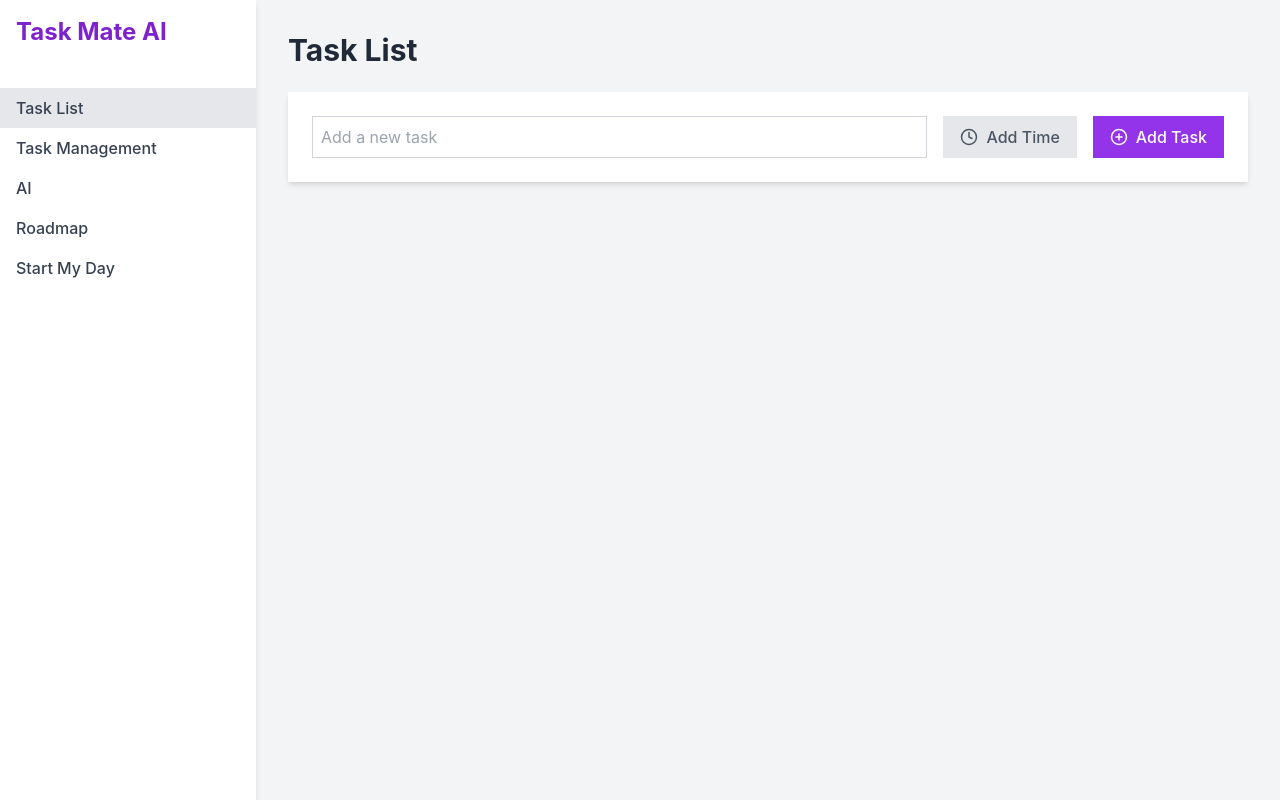
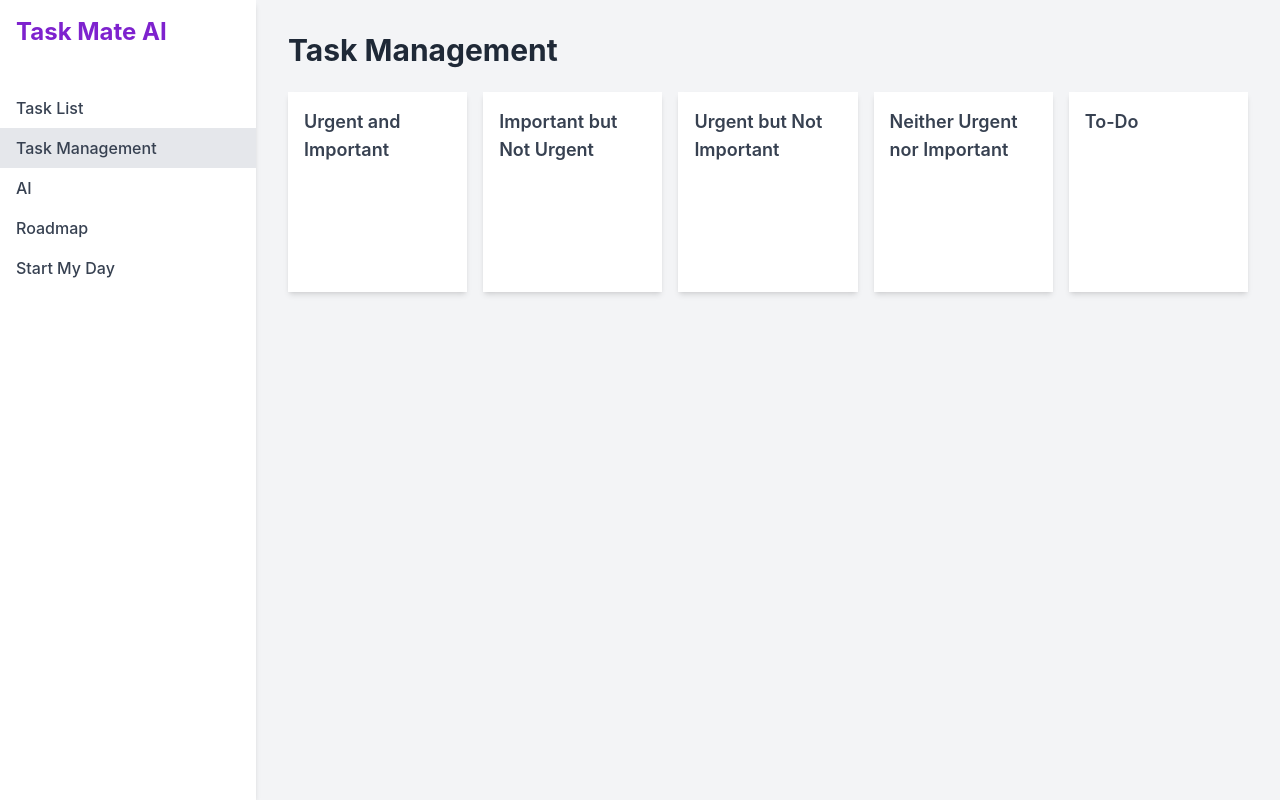
Before and after one commit to vishalraghav0289/Taskmate-AI, a React (Vite) app in the folder Taskmate-AI/: page /tasklist in a window 1280 px wide. Built offline with nearby package versions, Linux system fonts and the light colour scheme.

Commit message:
version: 1.5.0

```diff
--- a/Taskmate-AI/package.json
+++ b/Taskmate-AI/package.json
@@ -17,6 +17,7 @@
     "clsx": "^2.1.1",
     "lucide-react": "^0.439.0",
     "react": "^18.3.1",
+    "react-beautiful-dnd": "^13.1.1",
     "react-dom": "^18.3.1",
     "react-redux": "^9.1.2",
     "react-router-dom": "^6.26.1",
--- a/Taskmate-AI/src/InnerPages/TaskList.jsx
+++ b/Taskmate-AI/src/InnerPages/TaskList.jsx
@@ -1,84 +1,97 @@
 import React, { useState, useEffect } from 'react';
 import { Link } from 'react-router-dom';
-import { PlusCircle, Edit2, Trash2, CheckCircle, Clock } from 'lucide-react';
+import { DragDropContext, Droppable, Draggable } from 'react-beautiful-dnd';
+import { X } from 'lucide-react';
 
-const TaskList = () => {
-  const [tasks, setTasks] = useState([]);
-  const [newTask, setNewTask] = useState('');
-  const [editingTask, setEditingTask] = useState(null);
-  const [startTime, setStartTime] = useState('');
-  const [endTime, setEndTime] = useState('');
-  const [showTimeInputs, setShowTimeInputs] = useState(false);
+const TaskManagement = () => {
+  const [tasks, setTasks] = useState({
+    urgentImportant: [],
+    importantNotUrgent: [],
+    urgentNotImportant: [],
+    neitherUrgentNorImportant: [],
+    todo: []
+  });
 
   useEffect(() => {
     const storedTasks = JSON.parse(localStorage.getItem('tasks')) || [];
-    setTasks(storedTasks);
+    setTasks({ ...tasks, todo: storedTasks });
   }, []);
 
   useEffect(() => {
-    localStorage.setItem('tasks', JSON.stringify(tasks));
+    localStorage.setItem('tasks', JSON.stringify(tasks.todo));
   }, [tasks]);
 
-  const addTask = () => {
-    if (newTask.trim() !== '') {
-      setTasks([...tasks, { id: Date.now(), text: newTask, completed: false, startTime, endTime }]);
-      setNewTask('');
-      setStartTime('');
-      setEndTime('');
-      setShowTimeInputs(false);
-    }
+  const onDragEnd = (result) => {
+    const { source, destination } = result;
+
+    if (!destination) return;
+
+    const sourceList = tasks[source.droppableId];
+    const destList = tasks[destination.droppableId];
+    const [reorderedItem] = sourceList.splice(source.index, 1);
+    destList.splice(destination.index, 0, reorderedItem);
+
+    setTasks({
+      ...tasks,
+      [source.droppableId]: sourceList,
+      [destination.droppableId]: destList
+    });
   };
 
-  const deleteTask = (id) => {
-    setTasks(tasks.filter(task => task.id !== id));
+  const deleteTask = (listId, index) => {
+    const newTasks = { ...tasks };
+    newTasks[listId].splice(index, 1);
+    setTasks(newTasks);
   };
 
-  const toggleComplete = (id) => {
-    setTasks(tasks.map(task =>
-      task.id === id ? { ...task, completed: !task.completed } : task
-    ));
-  };
-
-  const startEditing = (task) => {
-    setEditingTask(task);
-    setNewTask(task.text);
-    setStartTime(task.startTime);
-    setEndTime(task.endTime);
-    setShowTimeInputs(true);
-  };
-
-  const saveEdit = () => {
-    setTasks(tasks.map(task =>
-      task.id === editingTask.id ? { ...task, text: newTask, startTime, endTime } : task
-    ));
-    setEditingTask(null);
-    setNewTask('');
-    setStartTime('');
-    setEndTime('');
-    setShowTimeInputs(false);
-  };
-
-  const handleKeyPress = (e) => {
-    if (e.key === 'Enter') {
-      editingTask ? saveEdit() : addTask();
-    }
-  };
-
-  const toggleTimeInputs = () => {
-    setShowTimeInputs(!showTimeInputs);
-  };
+  const TaskList = ({ listId, title }) => (
+    <Droppable droppableId={listId}>
+      {(provided) => (
+        <div
+          {...provided.droppableProps}
+          ref={provided.innerRef}
+          className="bg-white p-4 rounded-lg shadow-md flex-1 min-h-[200px]"
+        >
+          <h2 className="text-lg font-semibold font-black
+           mb-4 font-handwritten text-gray-700">{title}</h2>
+          {tasks[listId].map((task, index) => (
+            <Draggable key={task.id} draggableId={task.id.toString()} index={index}>
+              {(provided, snapshot) => (
+                <div
+                  ref={provided.innerRef}
+                  {...provided.draggableProps}
+                  {...provided.dragHandleProps}
+                  className={`p-2 mb-2 rounded-md ${
+                    snapshot.isDragging ? 'bg-gray-100' : 'bg-gray-50'
+                  } relative group select-none`}
+                >
+                  <span className="text-gray-800">{task.text}</span>
+                  <button
+                    onClick={() => deleteTask(listId, index)}
+                    className="absolute top-1 right-1 text-gray-400 hover:text-red-500 opacity-0 group-hover:opacity-100 transition-opacity"
+                  >
+                    <X size={16} />
+                  </button>
+                </div>
+              )}
+            </Draggable>
+          ))}
+          {provided.placeholder}
+        </div>
+      )}
+    </Droppable>
+  );
 
   return (
-    <div className="flex min-h-screen w-full bg-gray-100"
-    style={{ width: '100vw', boxSizing: 'border-box' }}>
+    <div className="flex min-h-screen bg-gray-100">
       {/* Left-hand side menu */}
       <div className="w-64 bg-white shadow-md flex-shrink-0">
         <div className="p-4">
           <h2 className="text-2xl font-bold text-purple-700">Task Mate AI</h2>
         </div>
         <nav className="mt-6">
-          <Link to="/tasklist" className="block py-2 px-4 text-gray-700 bg-gray-200 hover:bg-gray-300">Task List</Link>
-          <Link to="/taskmanagement" className="block py-2 px-4 text-gray-700 hover:bg-gray-200">Task Management</Link>
+          <Link to="/tasklist" className="block py-2 px-4 text-gray-700 hover:bg-gray-200">Task List</Link>
+          <Link to="/taskmanagement" className="block py-2 px-4 text-gray-700 bg-gray-200 hover:bg-gray-300">Task Management</Link>
           <Link to="/ai" className="block py-2 px-4 text-gray-700 hover:bg-gray-200">AI</Link>
           <Link to="/roadmap" className="block py-2 px-4 text-gray-700 hover:bg-gray-200">Roadmap</Link>
           <Link to="/startmyday" className="block py-2 px-4 text-gray-700 hover:bg-gray-200">Start My Day</Link>
@@ -86,116 +99,20 @@ const TaskList = () => {
       </div>
 
       {/* Main content area */}
-      <div className="flex-1 overflow-x-hidden overflow-y-auto">
-        <div className="max-w-7xl mx-auto px-4 sm:px-6 lg:px-8 py-8">
-          <h1 className="text-3xl font-bold text-gray-800 mb-6">Task List</h1>
-
-          {/* Add task form */}
-          <div className="bg-white p-6 rounded-lg shadow-md mb-6">
-            <div className="flex flex-col md:flex-row space-y-4 md:space-y-0 md:space-x-4">
-              <input
-                type="text"
-                value={newTask}
-                onChange={(e) => setNewTask(e.target.value)}
-                onKeyPress={handleKeyPress}
-                className="flex-1 p-2 border border-gray-300 rounded-md focus:outline-none focus:ring-2 focus:ring-purple-600"
-                placeholder="Add a new task"
-              />
-
-              {/* Time inputs */}
-              <div className="flex items-center space-x-2">
-                <button
-                  onClick={toggleTimeInputs}
-                  className="bg-gray-200 text-gray-600 px-4 py-2 rounded-md hover:bg-gray-300 transition duration-300 ease-in-out flex items-center"
-                >
-                  <Clock size={18} className="mr-2" />
-                  {showTimeInputs ? 'Hide Time' : 'Add Time'}
-                </button>
-
-                {showTimeInputs && (
-                  <>
-                    <input
-                      type="time"
-                      value={startTime}
-                      onChange={(e) => setStartTime(e.target.value)}
-                      className="border border-gray-300 rounded-md p-2"
-                      placeholder="Start Time"
-                    />
-                    <input
-                      type="time"
-                      value={endTime}
-                      onChange={(e) => setEndTime(e.target.value)}
-                      className="border border-gray-300 rounded-md p-2"
-                      placeholder="End Time"
-                    />
-                  </>
-                )}
-              </div>
-
-              <button
-                onClick={editingTask ? saveEdit : addTask}
-                className="bg-purple-600 text-white px-4 py-2 rounded-md hover:bg-purple-700 transition duration-300 ease-in-out flex items-center justify-center"
-              >
-                {editingTask ? (
-                  <>
-                    <Edit2 size={18} className="mr-2" />
-                    Update Task
-                  </>
-                ) : (
-                  <>
-                    <PlusCircle size={18} className="mr-2" />
-                    Add Task
-                  </>
-                )}
-              </button>
-            </div>
+      <div className="flex-1 p-8">
+        <h1 className="text-3xl font-bold text-gray-800 mb-6">Task Management</h1>
+        <DragDropContext onDragEnd={onDragEnd}>
+          <div className="grid grid-cols-1 md:grid-cols-2 lg:grid-cols-3 xl:grid-cols-5 gap-4">
+            <TaskList listId="urgentImportant" title="Urgent and Important" />
+            <TaskList listId="importantNotUrgent" title="Important but Not Urgent" />
+            <TaskList listId="urgentNotImportant" title="Urgent but Not Important" />
+            <TaskList listId="neitherUrgentNorImportant" title="Neither Urgent nor Important" />
+            <TaskList listId="todo" title="To-Do" />
           </div>
-
-          {/* Task list */}
-          <div className="bg-white rounded-lg shadow-md overflow-hidden">
-            <ul className="divide-y divide-gray-200">
-              {tasks.map(task => (
-                <li key={task.id} className="flex items-center p-4 hover:bg-gray-50 transition duration-150 ease-in-out">
-                  <span
-                    className={`flex-1 ${task.completed ? 'line-through text-gray-500' : 'text-gray-900'}`}
-                  >
-                    {task.text}
-                  </span>
-                  <div className="flex items-center space-x-4">
-                    {task.startTime && (
-                      <span className="text-gray-500 text-sm">
-                        {task.startTime} - {task.endTime}
-                      </span>
-                    )}
-                    <div className="flex space-x-2">
-                      <button
-                        onClick={() => toggleComplete(task.id)}
-                        className={`p-2 rounded-full ${task.completed ? 'bg-green-500' : 'bg-gray-200'} hover:bg-opacity-80 transition duration-300 ease-in-out`}
-                      >
-                        <CheckCircle size={18} className={task.completed ? 'text-white' : 'text-gray-600'} />
-                      </button>
-                      <button
-                        onClick={() => startEditing(task)}
-                        className="p-2 rounded-full bg-blue-500 text-white hover:bg-blue-600 transition duration-300 ease-in-out"
-                      >
-                        <Edit2 size={18} />
-                      </button>
-                      <button
-                        onClick={() => deleteTask(task.id)}
-                        className="p-2 rounded-full bg-red-500 text-white hover:bg-red-600 transition duration-300 ease-in-out"
-                      >
-                        <Trash2 size={18} />
-                      </button>
-                    </div>
-                  </div>
-                </li>
-              ))}
-            </ul>
-          </div>
-        </div>
+        </DragDropContext>
       </div>
     </div>
   );
 };
 
-export default TaskList;
+export default TaskManagement;
--- a/Taskmate-AI/src/InnerPages/TaskManagament.jsx
+++ b/Taskmate-AI/src/InnerPages/TaskManagament.jsx
@@ -0,0 +1,117 @@
+import React, { useState, useEffect } from 'react';
+import { Link } from 'react-router-dom';
+import { DragDropContext, Droppable, Draggable } from 'react-beautiful-dnd';
+import { X } from 'lucide-react';
+
+const TaskManagement = () => {
+  const [tasks, setTasks] = useState({
+    todo: [],
+    urgentImportant: [],
+    importantNotUrgent: [],
+    urgentNotImportant: [],
+    neitherUrgentNorImportant: []
+  });
+
+  useEffect(() => {
+    const storedTasks = JSON.parse(localStorage.getItem('tasks')) || [];
+    setTasks({ ...tasks, todo: storedTasks });
+  }, []);
+
+  useEffect(() => {
+    localStorage.setItem('tasks', JSON.stringify(tasks.todo));
+  }, [tasks]);
+
+  const onDragEnd = (result) => {
+    const { source, destination } = result;
+
+    if (!destination) return;
+
+    const sourceList = tasks[source.droppableId];
+    const destList = tasks[destination.droppableId];
+    const [reorderedItem] = sourceList.splice(source.index, 1);
+    destList.splice(destination.index, 0, reorderedItem);
+
+    setTasks({
+      ...tasks,
+      [source.droppableId]: sourceList,
+      [destination.droppableId]: destList
+    });
+  };
+
+  const deleteTask = (listId, index) => {
+    const newTasks = { ...tasks };
+    newTasks[listId].splice(index, 1);
+    setTasks(newTasks);
+  };
+
+  const TaskList = ({ listId, title }) => (
+    <Droppable droppableId={listId}>
+      {(provided) => (
+        <div
+          {...provided.droppableProps}
+          ref={provided.innerRef}
+          className="bg-white p-4 rounded-lg shadow-md flex-1 min-h-[200px]"
+        >
+          <h2 className="text-lg font-semibold mb-4">{title}</h2>
+          {tasks[listId].map((task, index) => (
+            <Draggable key={task.id} draggableId={task.id.toString()} index={index}>
+              {(provided, snapshot) => (
+                <div
+                  ref={provided.innerRef}
+                  {...provided.draggableProps}
+                  {...provided.dragHandleProps}
+                  className={`p-2 mb-2 rounded-md ${
+                    snapshot.isDragging ? 'bg-gray-100' : 'bg-gray-50'
+                  } relative group`}
+                >
+                  {task.text}
+                  <button
+                    onClick={() => deleteTask(listId, index)}
+                    className="absolute top-1 right-1 text-gray-400 hover:text-red-500 opacity-0 group-hover:opacity-100 transition-opacity"
+                  >
+                    <X size={16} />
+                  </button>
+                </div>
+              )}
+            </Draggable>
+          ))}
+          {provided.placeholder}
+        </div>
+      )}
+    </Droppable>
+  );
+
+  return (
+    <div className="flex min-h-screen bg-gray-100">
+      {/* Left-hand side menu */}
+      <div className="w-64 bg-white shadow-md flex-shrink-0">
+        <div className="p-4">
+          <h2 className="text-2xl font-bold text-purple-700">Task Mate AI</h2>
+        </div>
+        <nav className="mt-6">
+          <Link to="/tasklist" className="block py-2 px-4 text-gray-700 hover:bg-gray-200">Task List</Link>
+          <Link to="/taskmanagement" className="block py-2 px-4 text-gray-700 bg-gray-200 hover:bg-gray-300">Task Management</Link>
+          <Link to="/ai" className="block py-2 px-4 text-gray-700 hover:bg-gray-200">AI</Link>
+          <Link to="/roadmap" className="block py-2 px-4 text-gray-700 hover:bg-gray-200">Roadmap</Link>
+          <Link to="/startmyday" className="block py-2 px-4 text-gray-700 hover:bg-gray-200">Start My Day</Link>
+        </nav>
+      </div>
+
+      {/* Main content area */}
+      <div className="flex-1 p-8">
+        <h1 className="text-3xl font-bold text-gray-800 mb-6">Task Management</h1>
+        <DragDropContext onDragEnd={onDragEnd}>
+          <div className="grid grid-cols-1 md:grid-cols-2 lg:grid-cols-3 xl:grid-cols-5 gap-4">
+            <TaskList listId="todo" title="To-Do" />
+            <TaskList listId="urgentImportant" title="Urgent and Important" />
+            <TaskList listId="importantNotUrgent" title="Important but Not Urgent" />
+            <TaskList listId="urgentNotImportant" title="Urgent but Not Important" />
+            <TaskList listId="neitherUrgentNorImportant" title="Neither Urgent nor Important" />
+          </div>
+        </DragDropContext>
+      </div>
+    </div>
+  );
+};
+
+export default TaskManagement;
--- a/Taskmate-AI/src/main.jsx
+++ b/Taskmate-AI/src/main.jsx
@@ -9,10 +9,11 @@ import Login from "./Pages/Login.jsx";
 import ReactDOM from 'react-dom/client';
 import { RouterProvider, createBrowserRouter } from 'react-router-dom';
 import TaskList from "../src/InnerPages/TaskList.jsx"
+import TaskManagement from './InnerPages/TaskManagament.jsx';
 
 
 // Placeholder components for other pages
-const TaskManagement = () => <div>Task Management Page</div>;
+
 const AI = () => <div>AI Page</div>;
 const Roadmap = () => <div>Roadmap Page</div>;
 const StartMyDay = () => <div>Start My Day Page</div>;
```
Also changed, not shown: 1 other file (tests, documents, lock files or other folders).
